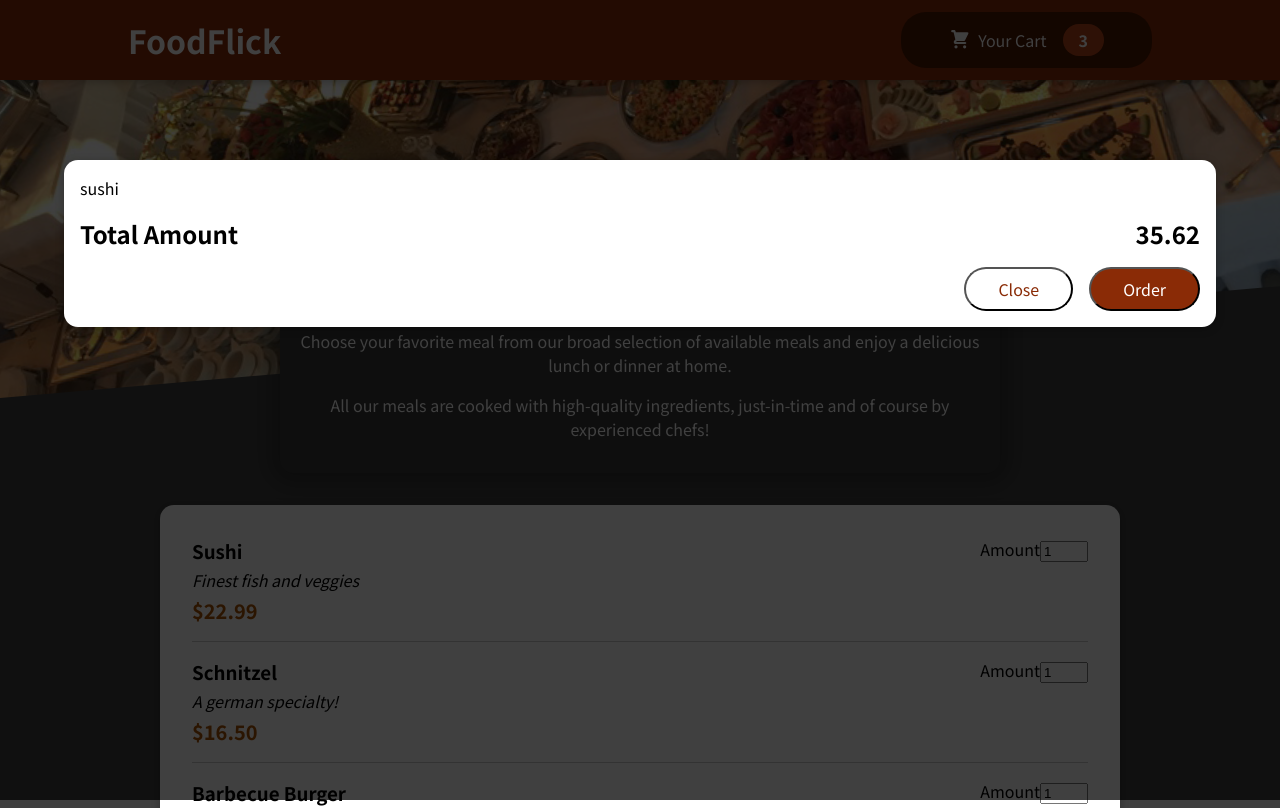
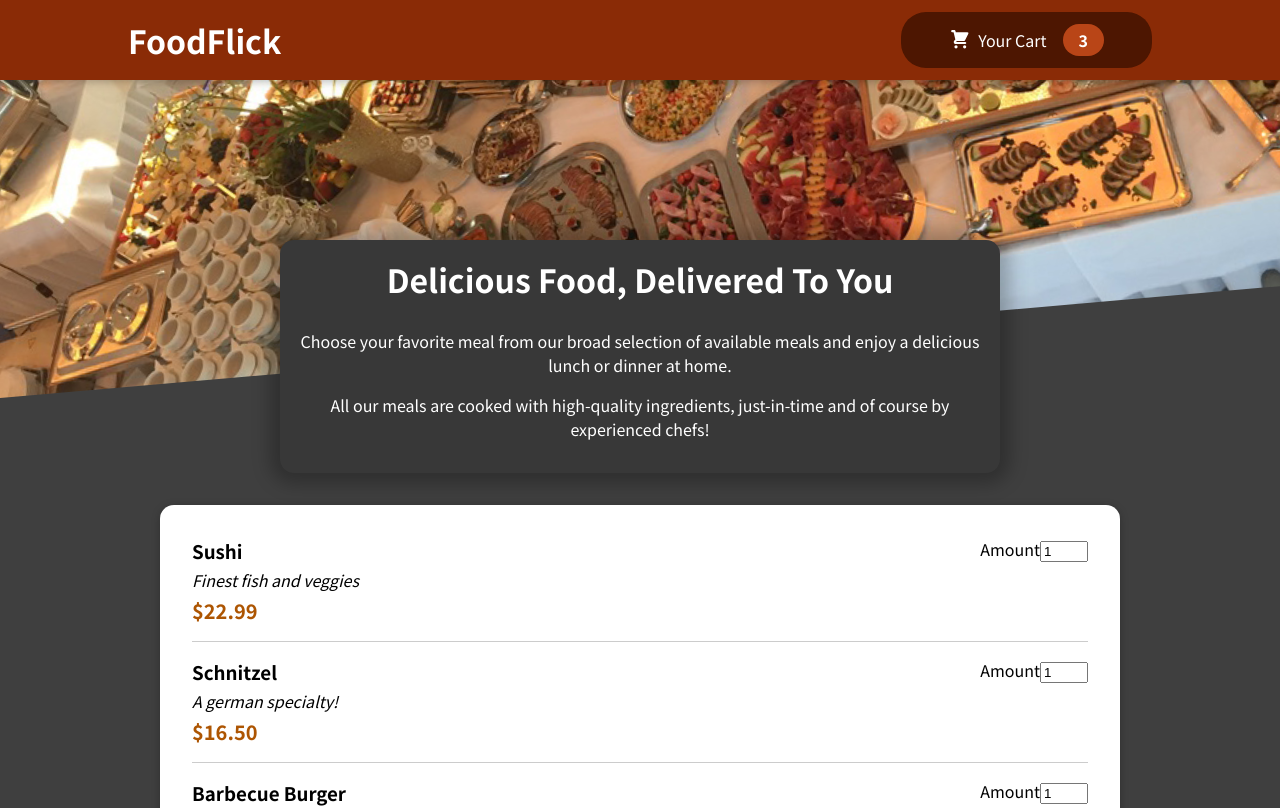
Before and after one commit to SerlockWright/react-food-order-app, a React (Vite) app: page / in a window 1280 px wide. Shown: the top 808 px of the page. Built offline with nearby package versions, Linux system fonts and the light colour scheme.

Commit message:
feat/handle Cart Modal(show/close) using prop drilling

```diff
--- a/src/App.jsx
+++ b/src/App.jsx
@@ -4,10 +4,23 @@
 import Cart from './components/Cart/Cart'
 
 function App() {
+  //manage state
+  const [showCart, setShowCart] = React.useState(false);
+
+  //handle cart
+  const handleShowCart = () => {
+    setShowCart(true);
+  }
+
+  const handleCloseCart = () => {
+    setShowCart(false);
+  }
+
+
   return (
     <React.Fragment>
-      <Cart />
-      <Header />
+      {showCart && <Cart onClose={handleCloseCart} />}
+      <Header onShowCart={handleShowCart} />
       <main>
         <Meal />
       </main>
--- a/src/components/Cart/Cart.jsx
+++ b/src/components/Cart/Cart.jsx
@@ -1,7 +1,8 @@
+/* eslint-disable react/prop-types */
 import Modal from '../UI/Modal';
 import styles from './Cart.module.css';
 
-function Cart() {
+function Cart({ onClose }) {
     const cartItem = (
         <ul className={styles['cart-item']}>
             {[{ id: 'c1', name: 'sushi', price: 12.99 }].map(item => (
@@ -10,14 +11,14 @@
         </ul>
     )
     return (
-        <Modal>
+        <Modal onClose={onClose}>
             {cartItem}
             <div className={styles.total}>
                 <span>Total Amount</span>
                 <span>35.62</span>
             </div>
             <div className={styles.action}>
-                <button className={styles['button--alt']}>Close</button>
+                <button className={styles['button--alt']} onClick={onClose}>Close</button>
                 <button className={styles.button}>Order</button>
             </div>
         </Modal>
--- a/src/components/Layout/Header/Header.jsx
+++ b/src/components/Layout/Header/Header.jsx
@@ -1,14 +1,15 @@
+/* eslint-disable react/prop-types */
 import React from 'react';
 import ImageHeader from '../../../assets/meals.jpg';
 import styles from './Header.module.css';
 import HeaderCartButton from './HeaderCartButton';
 
-function Header() {
+function Header({ onShowCart }) {
     return (
         <React.Fragment>
             <header className={styles.header}>
                 <h1>FoodFlick</h1>
-                <HeaderCartButton />
+                <HeaderCartButton onClick={onShowCart} />
             </header>
             <div className={styles['main-image']}>
                 <img src={ImageHeader} alt="Image Header" />
--- a/src/components/Layout/Header/HeaderCartButton.jsx
+++ b/src/components/Layout/Header/HeaderCartButton.jsx
@@ -1,9 +1,10 @@
+/* eslint-disable react/prop-types */
 import CartIcon from '../../Cart/CartIcon';
 import styles from './HeaderCartButton.module.css'
 
-function HeaderCartButton() {
+function HeaderCartButton({ onClick }) {
     return (
-        <button className={styles.button}>
+        <button className={styles.button} onClick={onClick}>
             <span className={styles.icon}>
                 <CartIcon />
             </span>
--- a/src/components/UI/Modal.jsx
+++ b/src/components/UI/Modal.jsx
@@ -3,9 +3,9 @@
 import ReactDOM from "react-dom"
 import styles from './Modal.module.css';
 
-const BackDrop = () => {
+const BackDrop = ({ onClose }) => {
     return (
-        <div className={styles.backdrop}></div>
+        <div className={styles.backdrop} onClick={onClose}></div>
     )
 }
 
@@ -19,10 +19,10 @@
 
 const portalElement = document.getElementById('overlays');
 
-function Modal({ children }) {
+function Modal({ children, onClose }) {
     return (
         <React.Fragment>
-            {ReactDOM.createPortal(<BackDrop />, portalElement)}
+            {ReactDOM.createPortal(<BackDrop onClose={onClose} />, portalElement)}
             {ReactDOM.createPortal(<ModalOverlays>
                 {children}
             </ModalOverlays>, portalElement)}
--- a/src/components/UI/Modal.module.css
+++ b/src/components/UI/Modal.module.css
@@ -21,6 +21,13 @@
   animation: slide-down 300ms ease-out forwards;
 }
 
+@media (min-width: 768px) {
+  .modal {
+    width: 40rem;
+    left: calc(50% - 20rem);
+  }
+}
+
 @keyframes slide-down {
   from {
     opacity: 0;
```
